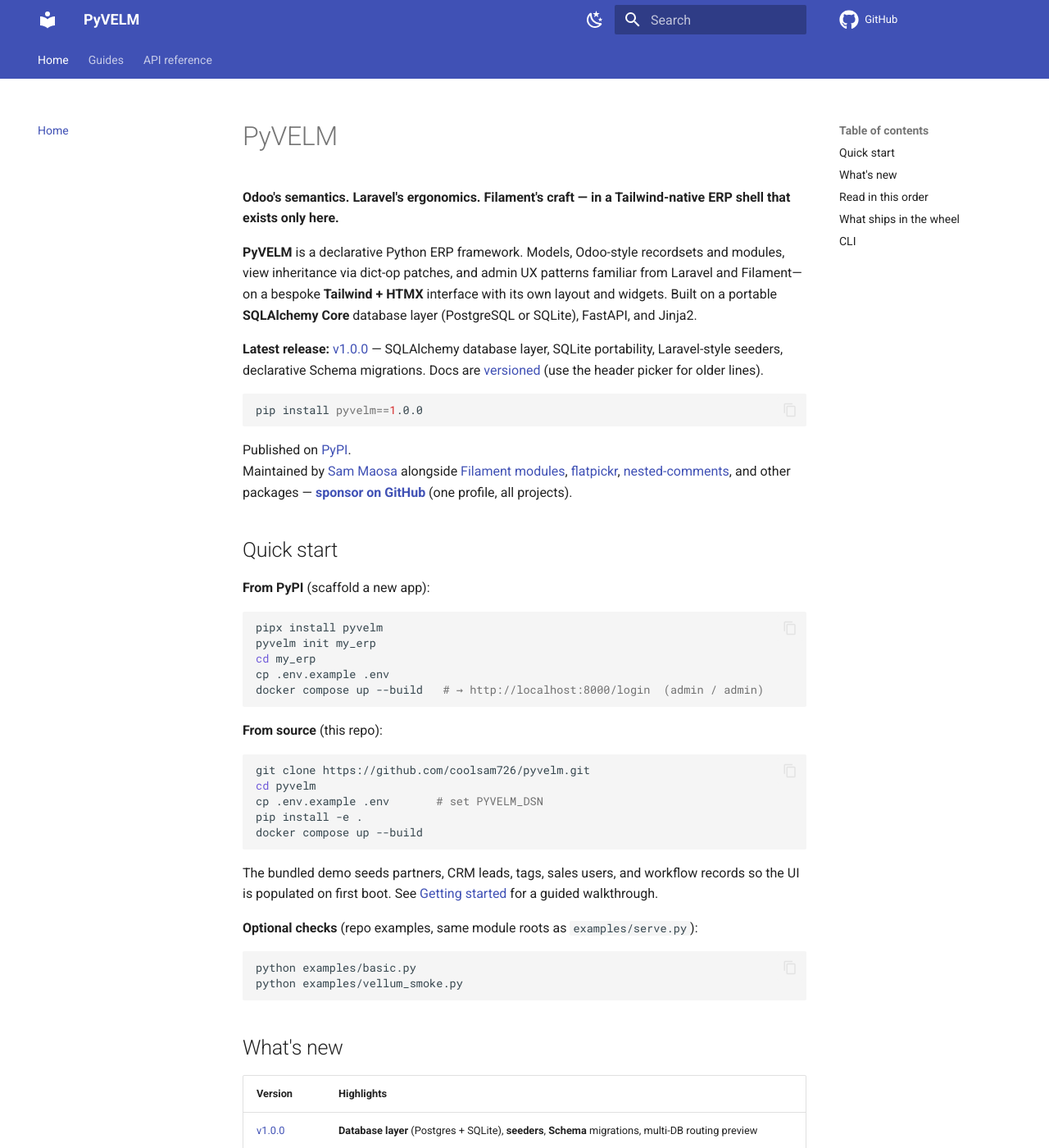
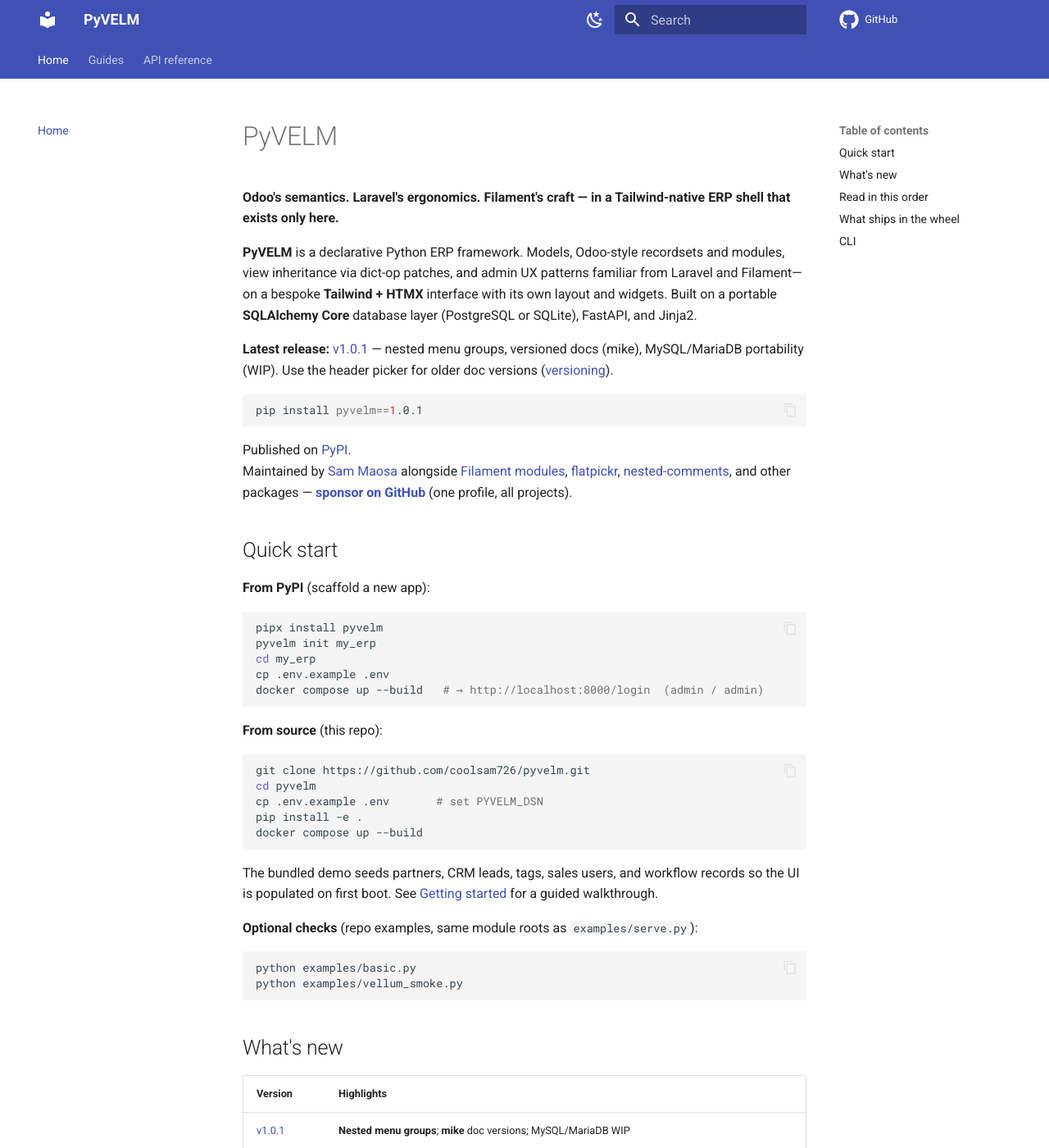
Before and after one commit to coolsam726/pyvelm, an MkDocs documentation site: the page built from docs/index.md, in a window 1280 px wide and 1400 px high. Shown: the whole window at 82% size. Built offline with MkDocs 1.6.1 and Material for MkDocs 9.7.7, drawn with Linux system fonts in a browser that asks for light colours; comment, search, counter and statistics services are not loaded; the version menu is left out.

Commit message:
Release v1.0.1 (#20)
Bump version; move Unreleased changelog into 1.0.1 (menu groups, mike docs,
MySQL WIP); add release notes and update docs index.

````diff
--- a/docs/index.md
+++ b/docs/index.md
@@ -8,12 +8,12 @@ dict-op patches, and admin UX patterns familiar from Laravel and Filament—on a
 bespoke **Tailwind + HTMX** interface with its own layout and widgets. Built on a
 portable **SQLAlchemy Core** database layer (PostgreSQL or SQLite), FastAPI, and Jinja2.
 
-**Latest release:** [v1.0.0](releases/v1.0.0.md) — SQLAlchemy database layer, SQLite
-portability, Laravel-style seeders, declarative Schema migrations. Docs are
-[versioned](versioning.md) (use the header picker for older lines).
+**Latest release:** [v1.0.1](releases/v1.0.1.md) — nested menu groups, versioned
+docs (mike), MySQL/MariaDB portability (WIP). Use the header picker for older
+doc versions ([versioning](versioning.md)).
 
 ```bash
-pip install pyvelm==1.0.0
+pip install pyvelm==1.0.1
 ```
 
 Published on [PyPI](https://pypi.org/project/pyvelm/).
@@ -60,6 +60,7 @@ python examples/vellum_smoke.py
 
 | Version | Highlights |
 |---------|------------|
+| [v1.0.1](releases/v1.0.1.md) | **Nested menu groups**; **mike** doc versions; MySQL/MariaDB WIP |
 | [v1.0.0](releases/v1.0.0.md) | **Database layer** (Postgres + SQLite), **seeders**, **Schema** migrations, multi-DB routing preview |
 | [v0.26.2](releases/v0.26.2.md) | **Workflow** sidebar links — ``view_module="workflow"`` fixes 404 on Instances/Approvals/Tasks |
 | [v0.26.1](releases/v0.26.1.md) | **`WEB_ROUTES`** mount on **Apps** install — no restart for [document layout](document-layout.md) designer / PDF routes |
--- a/pyproject.toml
+++ b/pyproject.toml
@@ -1,6 +1,6 @@
 [project]
 name = "pyvelm"
-version = "1.0.0"
+version = "1.0.1"
 description = "PyVELM — declarative Python ERP: Odoo recordsets & modules, Laravel/Filament ergonomics, unique Tailwind admin shell."
 readme = "README.md"
 license = "LGPL-3.0-or-later"
--- a/pyvelm/__init__.py
+++ b/pyvelm/__init__.py
@@ -4,7 +4,7 @@ from pathlib import Path as _Path
 # ``pyproject.toml`` — the release workflow refuses to publish if
 # they diverge, but the check is only enforced in CI; bump both
 # together when cutting a release.
-__version__ = "1.0.0"
+__version__ = "1.0.1"
 
 from .depends import depends
 from .env import Environment
````
Also changed, not shown: CHANGELOG.md (+2 -0 lines), docs/releases/v1.0.1.md (added, +61 -0 lines).
